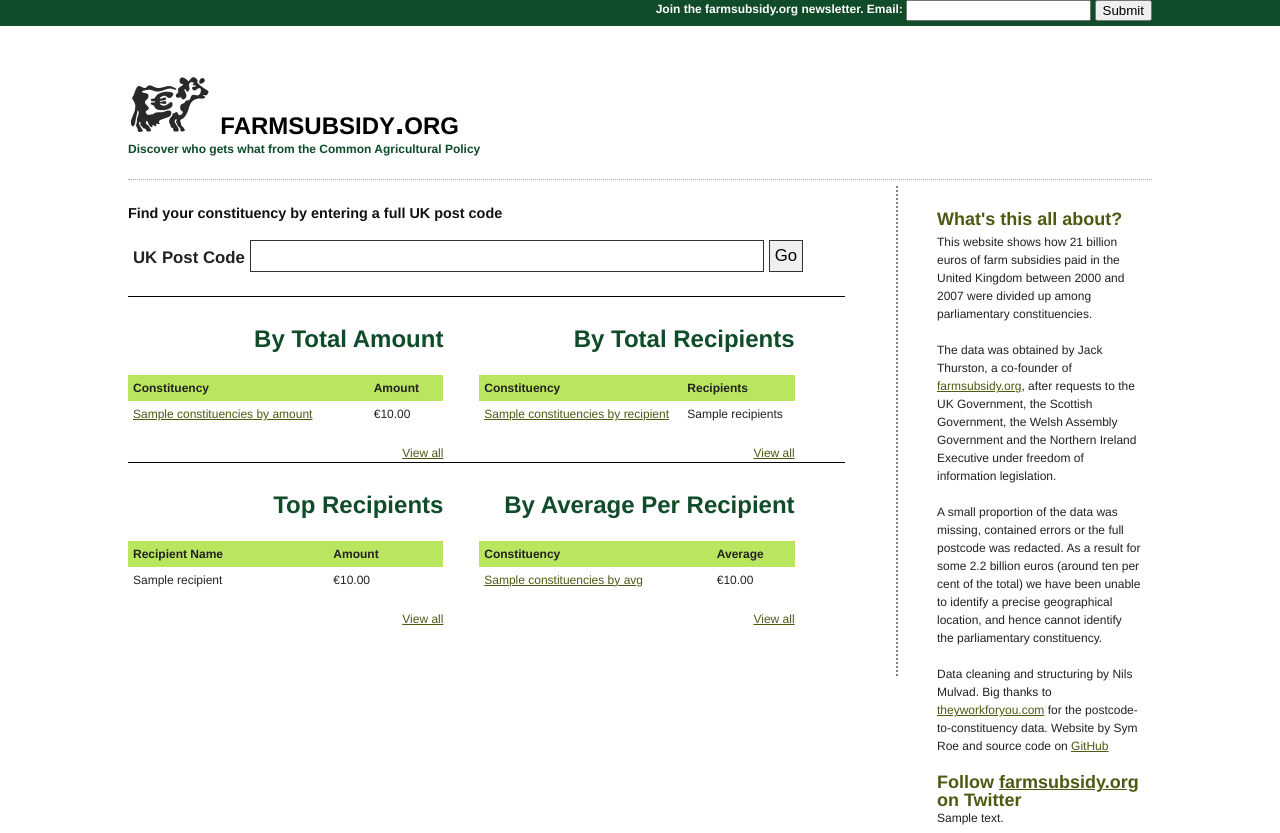
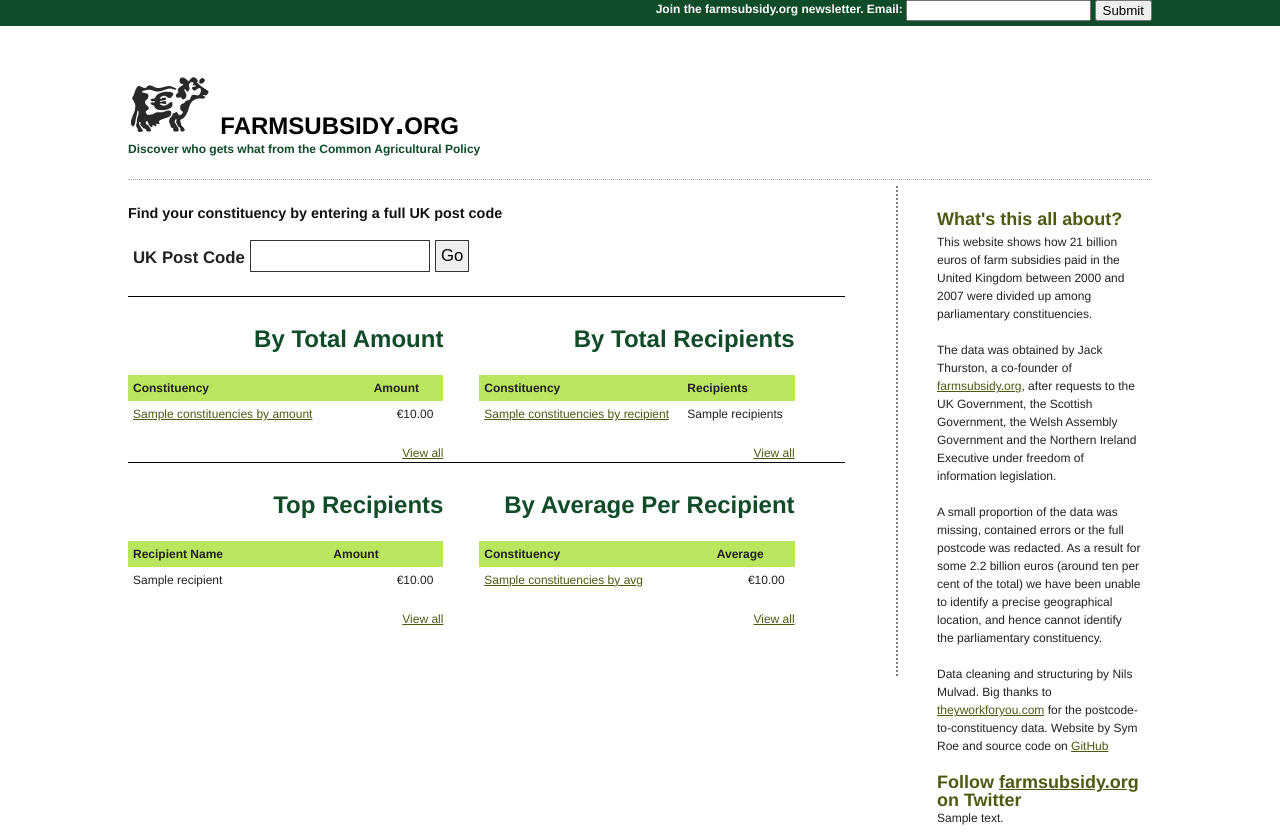
Before and after one commit to symroe/Farm-Subsidy-Constituencies, a Django app: template web/data/templates/overview.html in a window 1280 px wide. Shown: the top 833 px of the page. Run offline with Django 3.2, Linux system fonts and the light colour scheme; the template is opened without the code that fills it: most values are stand-ins (such as "Sample title", 1, 10 or a date in 2020).

Commit message:
Applied patch from @sesam, making euro columns look nicer

```diff
--- a/web/data/templates/constituency.html
+++ b/web/data/templates/constituency.html
@@ -20,7 +20,7 @@
     {% for recipient in recipients %}
       <tr>
         <td>{{ recipient.name }}</a></td>
-        <td>&euro;{{ recipient.amount|floatformat:2|intcomma }}</td>
+        <td class="eur">&euro;{{ recipient.amount|floatformat:2|intcomma }}</td>
       </tr>
 
     {% endfor %}
--- a/web/data/templates/constituency_list.html
+++ b/web/data/templates/constituency_list.html
@@ -14,8 +14,8 @@
         <tr>
           <td><a href="{% url constituency constituency.slug %}">{{ constituency.name }}</a></td>
           <td>{{ constituency.recipients }}</td>
-          <td>&euro;{{ constituency.total|floatformat:2|intcomma }}</td>
-          <td>&euro;{{ constituency.average|floatformat:2|intcomma }}</td>
+          <td class="eur">&euro;{{ constituency.total|floatformat:2|intcomma }}</td>
+          <td class="eur">&euro;{{ constituency.average|floatformat:2|intcomma }}</td>
         </tr>
 
       {% endfor %}
--- a/web/data/templates/overview.html
+++ b/web/data/templates/overview.html
@@ -21,7 +21,7 @@
     {% for c in top_constituencies_by_amount %}
       <tr>
         <td><a href="{% url constituency c.slug %}">{{ c.name }}</a></td>
-        <td>&euro;{{ c.total|floatformat:2|intcomma }}</td>
+        <td class="eur">&euro;{{ c.total|floatformat:2|intcomma }}</td>
       </tr>
     {% endfor %}
   </table>
@@ -57,7 +57,7 @@
     {% for c in top_recipients %}
       <tr>
         <td>{{ c.name }}</td>
-        <td>&euro;{{ c.amount|floatformat:2|intcomma }}</td>
+        <td class="eur">&euro;{{ c.amount|floatformat:2|intcomma }}</td>
       </tr>
     {% endfor %}
   </table>
@@ -74,7 +74,7 @@
     {% for c in top_constituencies_by_avg %}
       <tr>
         <td><a href="{% url constituency c.slug %}">{{ c.name }}</a></td>
-        <td>&euro;{{ c.average|floatformat:2|intcomma }}</td>
+        <td class="eur">&euro;{{ c.average|floatformat:2|intcomma }}</td>
       </tr>
     {% endfor %}
   </table>
--- a/web/data/templates/recipients.html
+++ b/web/data/templates/recipients.html
@@ -17,7 +17,7 @@
         <tr>
           <td>{{ recipient.name }}</td>
           <td><a href="{% url constituency recipient.constituency.slug %}">{{ recipient.constituency }}</a></td>
-          <td>&euro;{{ recipient.amount|floatformat:2|intcomma }}</td>
+          <td class="eur">&euro;{{ recipient.amount|floatformat:2|intcomma }}</td>
         </tr>
 
       {% endfor %}
--- a/web/media/css/layout.css
+++ b/web/media/css/layout.css
@@ -183,7 +183,7 @@ color:#FFFFFF;
   height:20px;
   padding:5px;
   border:1px solid #333;
-  width:70%;
+  width:10em;
   float:left;
 }
 
@@ -398,3 +398,7 @@ padding:0.3em 1em;
 .comment .message {
   float:left;
 }
+
+.eur {
+  text-align: right;
+}
```
